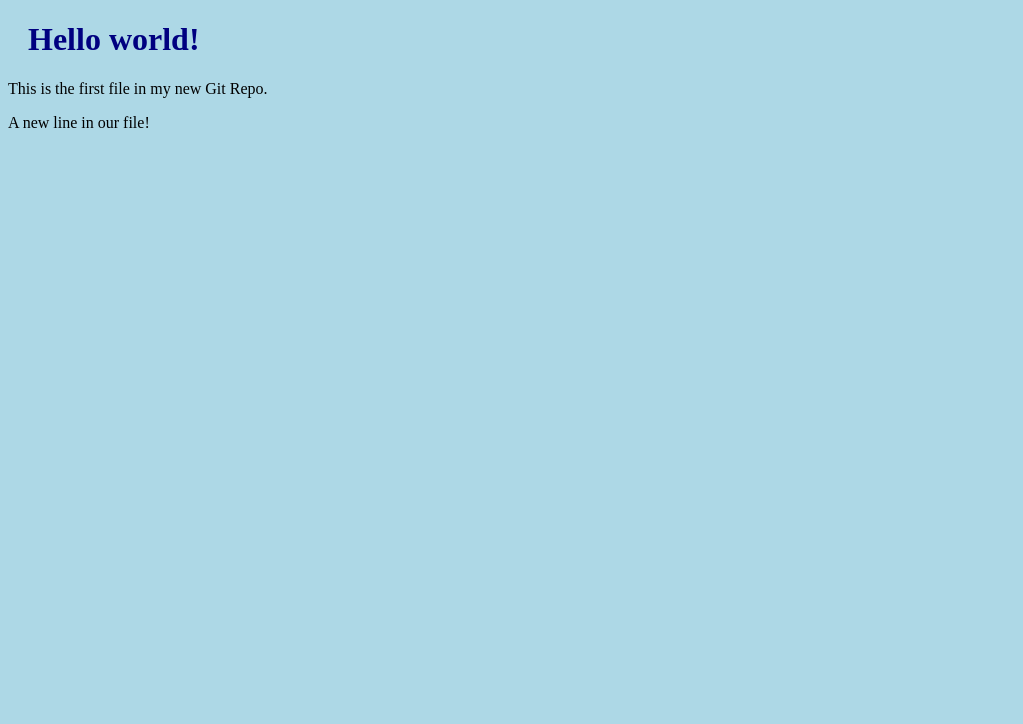
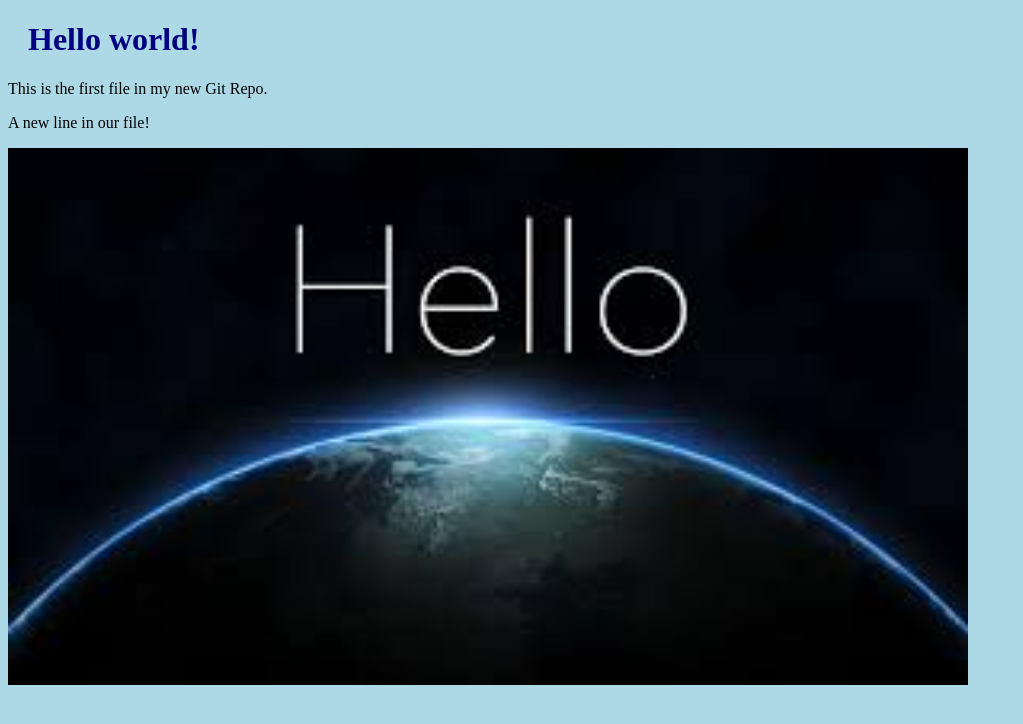
Before and after one commit to Rishu1910/Hello-World, a plain HTML site: page index.html in a window 1280 px wide. Shown: the whole page, without its empty margins (0-1023 px from the left). Drawn offline with Linux system fonts and the light colour scheme.

Commit message:
Added image to Hello World

```diff
--- a/index.html
+++ b/index.html
@@ -9,6 +9,7 @@
 <h1>Hello world!</h1>
 <p>This is the first file in my new Git Repo.</p>
 <p>A new line in our file!</p>
+<div><img src="images.jfif" alt="Hello World from Space" style="width:100%; max-width:960px"></div>
 
 </body>
 </html>
```
Also changed, not shown: images.jfif (added).
